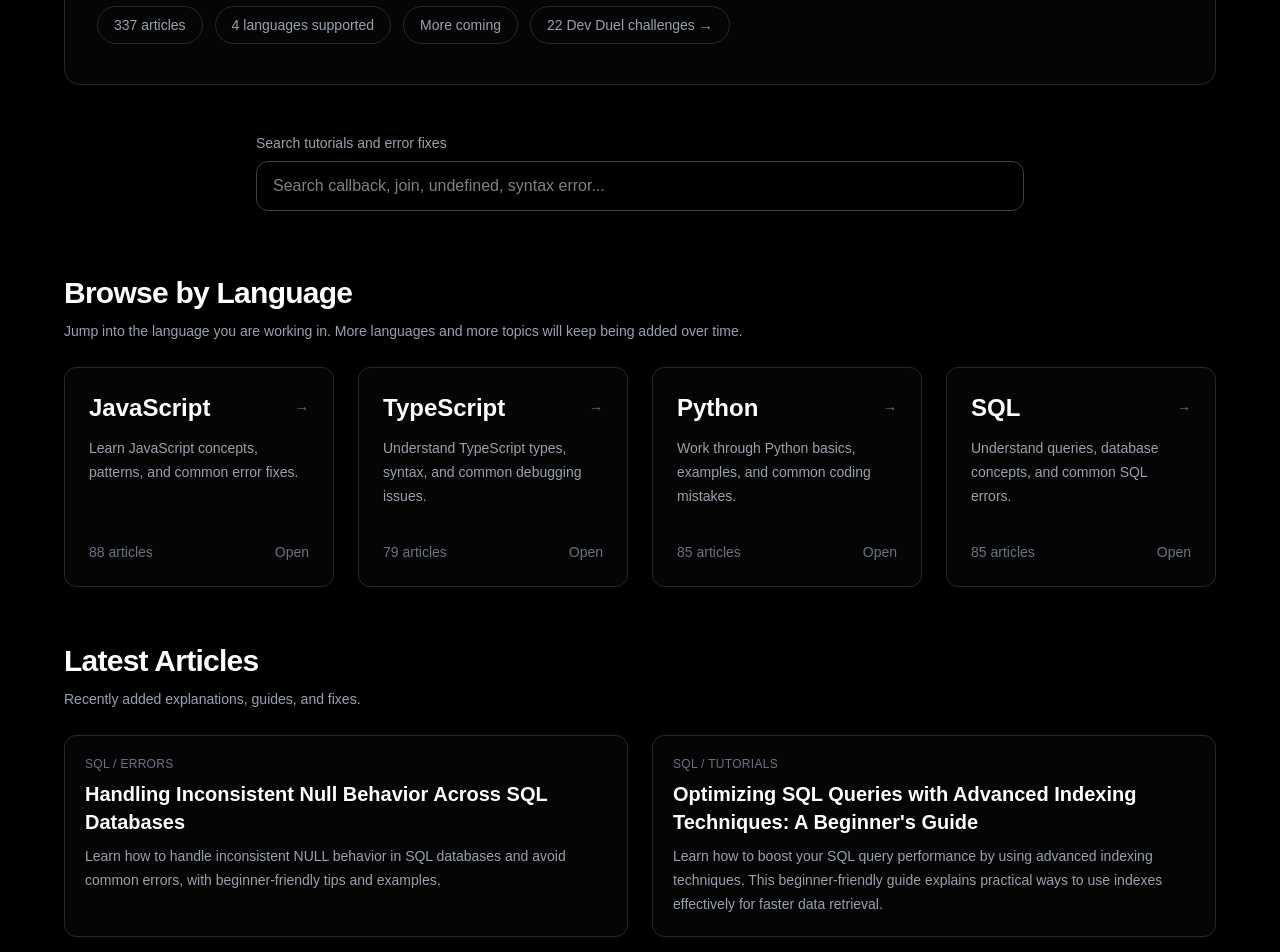
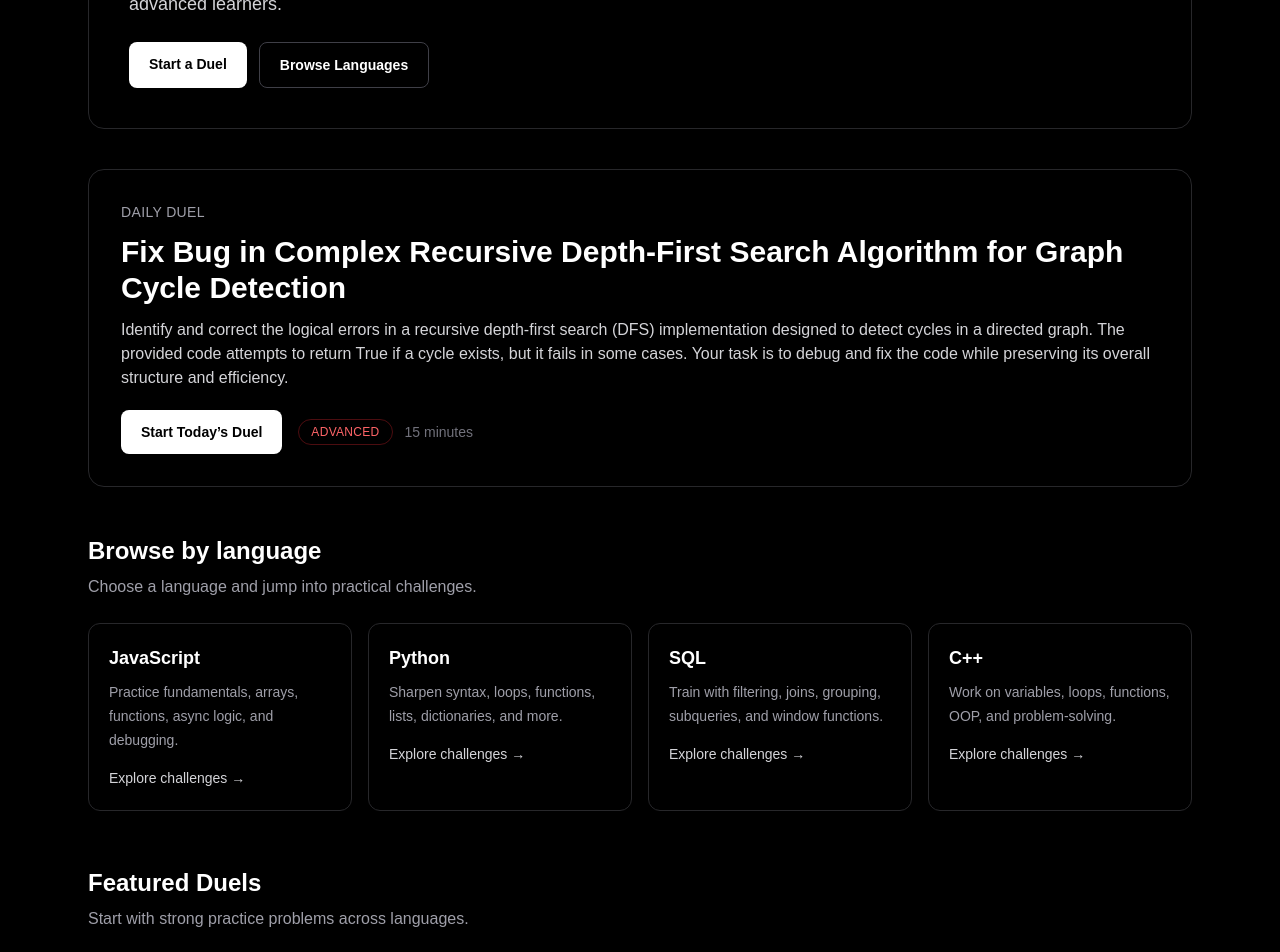
Before and after one commit to Chaikata/simple-coding-guide, a Next.js app: page /dev-duel in a window 1280 px wide. Shown: the part 340-1292 px from the top of the page. Built offline with nearby package versions, Linux system fonts and the light colour scheme.

Commit message:
update on Dev Dual and home page

```diff
--- a/app/dev-duel/page.tsx
+++ b/app/dev-duel/page.tsx
@@ -1,168 +1,114 @@
+import DevDuelHero from "@/components/dev-duel/DevDuelHero";
+import DevDuelLanguageCard from "@/components/dev-duel/DevDuelLanguageCard";
+import DevDuelChallengeCard from "@/components/dev-duel/DevDuelChallengeCard";
+import { devDuels, supportedDevDuelLanguages } from "@/data/devDuels";
 import Link from "next/link";
-import { articles } from "@/data/articles";
-import { devDuels } from "@/data/devDuels";
-import SearchBar from "@/components/SearchBar";
 
-const languages = [
-  {
-    slug: "javascript",
-    name: "JavaScript",
-    description: "Learn JavaScript concepts, patterns, and common error fixes.",
-  },
-  {
-    slug: "typescript",
-    name: "TypeScript",
-    description: "Understand TypeScript types, syntax, and common debugging issues.",
-  },
-  {
-    slug: "python",
-    name: "Python",
-    description: "Work through Python basics, examples, and common coding mistakes.",
-  },
-  {
-    slug: "sql",
-    name: "SQL",
-    description: "Understand queries, database concepts, and common SQL errors.",
-  },
-];
+export const metadata = {
+  title: "Dev Duel | Coding Challenges for JavaScript, Python, SQL, and C++",
+  description:
+    "Practice coding with guided challenges across JavaScript, Python, SQL, and C++ on DevNestGuide.",
+};
 
-function getArticleCount(language: string) {
-  return articles.filter((article) => article.language === language).length;
+function getDifficultyStyle(level: string) {
+  switch (level) {
+    case "beginner":
+      return "border-green-500/30 text-green-400";
+    case "intermediate":
+      return "border-yellow-500/30 text-yellow-400";
+    case "advanced":
+      return "border-red-500/30 text-red-400";
+    default:
+      return "border-zinc-700 text-zinc-300";
+  }
 }
 
-function getLatestArticles(limit = 8) {
-  return [...articles].slice(-limit).reverse();
-}
+export default function DevDuelPage() {
+  const featuredChallenges = devDuels.filter((c) => c.isFeatured);
 
-function getTotalArticleCount() {
-  return articles.length;
-}
-
-function getTotalDevDuelCount() {
-  return devDuels.length;
-}
-
-export default function HomePage() {
-  const latestArticles = getLatestArticles(8);
-  const totalArticles = getTotalArticleCount();
-  const totalDevDuels = getTotalDevDuelCount();
+  const todayIndex = new Date().getDate() % devDuels.length;
+  const dailyChallenge = devDuels[todayIndex];
 
   return (
-    <main className="min-h-screen bg-black px-6 py-10 text-white md:px-10">
-      <div className="mx-auto max-w-6xl">
-        <div className="mb-12 rounded-2xl border border-gray-800 bg-white/[0.02] px-6 py-8 md:px-8 md:py-10">
-          <p className="mb-3 text-sm uppercase tracking-[0.2em] text-gray-500">
-            Dev Nest Guide
+    <main className="min-h-screen w-full bg-black">
+      <div className="mx-auto max-w-6xl px-4 py-10 md:px-6 md:py-14">
+        <DevDuelHero />
+
+        <section className="mt-10 rounded-2xl border border-zinc-800 bg-black p-8">
+          <p className="text-sm uppercase tracking-wide text-zinc-400">
+            Daily Duel
           </p>
 
-          <h1 className="mb-4 text-4xl font-bold tracking-tight md:text-5xl">
-            Clear coding help without the clutter.
-          </h1>
+          <h2 className="mt-3 text-3xl font-bold text-white">
+            {dailyChallenge.title}
+          </h2>
 
-          <p className="max-w-3xl text-base leading-7 text-gray-400 md:text-lg">
-            Dev Nest Guide is a searchable place for coding tutorials, error
-            explanations, and beginner-friendly help across different languages.
-            Find what went wrong, understand why it happened, and keep moving.
-          </p>
+          <p className="mt-3 text-zinc-300">{dailyChallenge.description}</p>
 
-          <div className="mt-6 flex flex-wrap gap-3 text-sm text-gray-400">
-            <div className="rounded-full border border-gray-800 px-4 py-2">
-              {totalArticles} articles
+          <div className="mt-5 flex items-center gap-4">
+            <Link
+              href={`/dev-duel/${dailyChallenge.language}/${dailyChallenge.slug}`}
+              className="rounded-lg bg-white px-5 py-3 text-sm font-semibold text-black hover:opacity-90"
+            >
+              Start Today’s Duel
+            </Link>
+
+            <div className="flex items-center gap-3">
+              <span
+                className={`rounded-full border px-3 py-1 text-xs font-medium uppercase tracking-wide ${getDifficultyStyle(
+                  dailyChallenge.difficulty
+                )}`}
+              >
+                {dailyChallenge.difficulty}
+              </span>
+
+              <span className="text-sm text-zinc-500">
+                {dailyChallenge.estimatedTime}
+              </span>
             </div>
+          </div>
+        </section>
 
-            <div className="rounded-full border border-gray-800 px-4 py-2">
-              4 languages supported
-            </div>
 
-            <div className="rounded-full border border-gray-800 px-4 py-2">
-              More coming
-            </div>
-
-            <Link
-              href="/dev-duel"
-              className="rounded-full border border-gray-800 px-4 py-2 transition hover:border-gray-500 hover:text-white"
-            >
-              {totalDevDuels} Dev Duel challenges →
-            </Link>
-          </div>
-        </div>
-
-        <div className="mb-14">
-          <SearchBar />
-        </div>
-
-        <div className="mb-14">
+        <section id="languages" className="mt-12">
           <div className="mb-6">
-            <h2 className="text-3xl font-bold tracking-tight">
-              Browse by Language
+            <h2 className="text-2xl font-bold text-white">
+              Browse by language
             </h2>
-            <p className="mt-2 max-w-3xl text-sm leading-6 text-gray-400">
-              Jump into the language you are working in. More languages and more
-              topics will keep being added over time.
+            <p className="mt-2 text-zinc-400">
+              Choose a language and jump into practical challenges.
             </p>
           </div>
 
-          <div className="grid gap-6 md:grid-cols-2 xl:grid-cols-4">
-            {languages.map((language) => (
-              <Link
+          <div className="grid gap-4 sm:grid-cols-2 lg:grid-cols-4">
+            {supportedDevDuelLanguages.map((language) => (
+              <DevDuelLanguageCard
                 key={language.slug}
-                href={`/${language.slug}`}
-                className="group flex min-h-[220px] flex-col rounded-xl border border-gray-800 bg-white/[0.02] p-6 transition duration-200 hover:-translate-y-0.5 hover:border-gray-500 hover:bg-white/[0.04]"
-              >
-                <div className="flex items-start justify-between gap-3">
-                  <h3 className="text-2xl font-semibold">{language.name}</h3>
-                  <span className="mt-1 text-sm text-gray-500 transition group-hover:text-gray-300">
-                    →
-                  </span>
-                </div>
-
-                <p className="mt-3 text-sm leading-6 text-gray-400">
-                  {language.description}
-                </p>
-
-                <div className="mt-auto flex items-center justify-between pt-6 text-sm">
-                  <p className="text-gray-500">
-                    {getArticleCount(language.slug)} articles
-                  </p>
-                  <p className="text-gray-500 transition group-hover:text-gray-300">
-                    Open
-                  </p>
-                </div>
-              </Link>
+                slug={language.slug}
+                name={language.name}
+                description={language.description}
+              />
             ))}
           </div>
-        </div>
+        </section>
 
-        <div>
+        <section className="mt-14">
           <div className="mb-6">
-            <h2 className="text-3xl font-bold tracking-tight">
-              Latest Articles
-            </h2>
-            <p className="mt-2 text-sm leading-6 text-gray-400">
-              Recently added explanations, guides, and fixes.
+            <h2 className="text-2xl font-bold text-white">Featured Duels</h2>
+            <p className="mt-2 text-zinc-400">
+              Start with strong practice problems across languages.
             </p>
           </div>
 
-          <div className="grid gap-6 md:grid-cols-2">
-            {latestArticles.map((article) => (
-              <Link
-                key={article.slug}
-                href={`/${article.language}/${article.type}/${article.slug}`}
-                className="group rounded-xl border border-gray-800 bg-white/[0.02] p-5 transition duration-200 hover:border-gray-500 hover:bg-white/[0.04]"
-              >
-                <p className="mb-2 text-xs uppercase tracking-wide text-gray-500">
-                  {article.language} / {article.type}
-                </p>
-                <h3 className="mb-2 text-xl font-semibold transition group-hover:text-gray-100">
-                  {article.title}
-                </h3>
-                <p className="text-sm leading-6 text-gray-400">
-                  {article.description}
-                </p>
-              </Link>
+          <div className="grid gap-4 md:grid-cols-2 xl:grid-cols-3">
+            {featuredChallenges.map((challenge) => (
+              <DevDuelChallengeCard
+                key={challenge.slug}
+                challenge={challenge}
+              />
             ))}
           </div>
-        </div>
+        </section>
       </div>
     </main>
   );
--- a/app/page.tsx
+++ b/app/page.tsx
@@ -1,5 +1,6 @@
 import Link from "next/link";
 import { articles } from "@/data/articles";
+import { devDuels } from "@/data/devDuels";
 import SearchBar from "@/components/SearchBar";
 
 const languages = [
@@ -37,9 +38,14 @@ function getTotalArticleCount() {
   return articles.length;
 }
 
+function getTotalDevDuelCount() {
+  return devDuels.length;
+}
+
 export default function HomePage() {
   const latestArticles = getLatestArticles(8);
   const totalArticles = getTotalArticleCount();
+  const totalDevDuels = getTotalDevDuelCount();
 
   return (
     <main className="min-h-screen bg-black px-6 py-10 text-white md:px-10">
@@ -63,12 +69,21 @@ export default function HomePage() {
             <div className="rounded-full border border-gray-800 px-4 py-2">
               {totalArticles} articles
             </div>
+
             <div className="rounded-full border border-gray-800 px-4 py-2">
               4 languages supported
             </div>
+
             <div className="rounded-full border border-gray-800 px-4 py-2">
               More coming
             </div>
+
+            <Link
+              href="/dev-duel"
+              className="rounded-full border border-gray-800 px-4 py-2 transition hover:border-gray-500 hover:text-white"
+            >
+              {totalDevDuels} Dev Duel challenges →
+            </Link>
           </div>
         </div>
 
```
